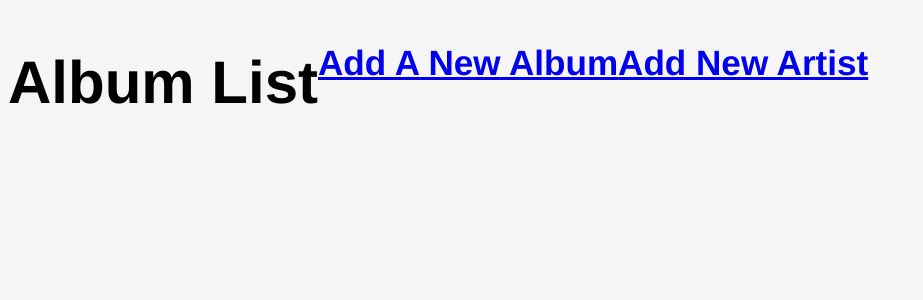
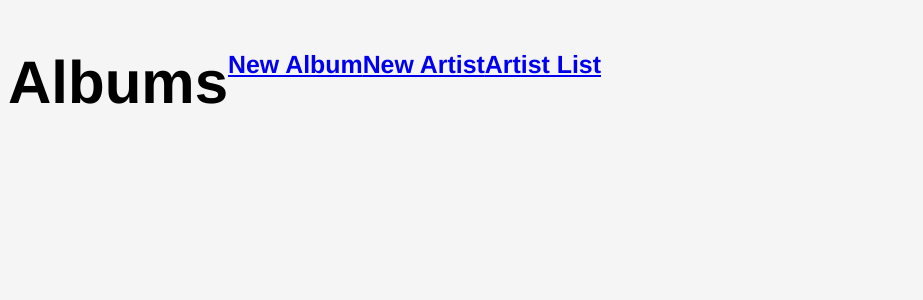
Before and after one commit to Momentum-Team-18/django-music-TheoThibodeau, a Django app: page / in a window 1280 px wide. Shown: the top 300 px of the page, without its empty margins (0-923 px from the left). Run offline with Django 4.2, Linux system fonts and the light colour scheme; data that the repository does not hold is empty.

Commit message:
band profile and other functionality

```diff
--- a/albums/static/styles.css
+++ b/albums/static/styles.css
@@ -8,7 +8,6 @@ body {
 }
 
 .title {
-    text-align: center;
     font-family: 'Franklin Gothic Medium', 'Arial Narrow', Arial, sans-serif;
 }
 
@@ -24,6 +23,7 @@ body {
     height: 400px;
     margin: 90px;
 }
+
 .album::after {
     content: "";
     position: absolute;
@@ -38,8 +38,8 @@ body {
   }
 
   .album:hover::after {
-    width: 150%;
-    height: 150%;
+    width: 100%;
+    height: 165%;
   }
 
 a:visited {
--- a/albums/templates/music_app/artist_detail.html
+++ b/albums/templates/music_app/artist_detail.html
@@ -11,8 +11,8 @@
 <body>
     <h2>{{artist.artist}} Profile</h2>
     <p>Artist Profile:<br><img class="artistImage" src="{{ artist.image.url }}" alt="Album Image"></p>
-    <p>Title: {{artist.album_list}}</p>
-    <p>Artist: {{artist.artist}}</p>
+    <p>Albums: {{artist.album_list}}</p>
+    <h5 class="newAlbumButton"><a href="{% url 'new_album' %}">Add New Album</a></h5>
 </body>
 </body>
 </html>
--- a/albums/templates/music_app/artist_list.html
+++ b/albums/templates/music_app/artist_list.html
@@ -10,7 +10,7 @@
 <body>
     <h1>Artist List</h1>
     {% for artist in artists %}
-        <h3>Artist: {{artist.artist}}</h3>
+        <h3>Artist: <a href=""{{artist.artist}}</h3>
         <h4>Albums: {{artist.album_list}}</h4>
     {% endfor %}
     <h1><a href="{% url 'new-artist' %}">Add New Artist</a></h1>
--- a/albums/templates/music_app/index.html
+++ b/albums/templates/music_app/index.html
@@ -9,15 +9,16 @@
     <title>Album List</title>
 </head>
 <body>
-    <h1 class="title">Album List</h1>
-    <h3 class="newAlbumButton"><a href="{% url 'new_album' %}">Add A New Album</a></h3>
-    <h3 class="NewArtistButton"><a href="{% url 'new-artist' %}">Add New Artist</a></h1>
+    <h1 class="title">Albums</h1>
+    <h5 class="newAlbumButton"><a href="{% url 'new_album' %}">New Album</a></h5>
+    <h5 class="newArtistButton"><a href="{% url 'new-artist' %}">New Artist</a></h5>
+    <h5 class="artistList"><a href="{% url 'artist-list' %}">Artist List</a></h5>
     {% for album in albums %}
     <h2 class="album">
         <img class="image" src="{{  album.image.url  }}" alt="Album Image">
         Artist: <a href="{% url 'deets' album.pk %}">{{album.artist}}</a>
         <br>
-        <a href="{% url 'album_detail' album.pk %}">{{album}}</a>
+        Album: <a href="{% url 'album_detail' album.pk %}">{{album}}</a>
         <details class="details">
             <summary>Song List</summary>
             <p>{{ album.song_list }}</p>
--- a/albums/views.py
+++ b/albums/views.py
@@ -8,7 +8,7 @@ def album_list(request):
     albums = Album.objects.all()
     return render(request, 'music_app/index.html', {'albums': albums})
 
-def artist_list(request, pk):
+def artist_list(request):
     artists = Artist.objects.all()
     return render(request, 'music_app/artist_list.html', {'artists': artists})
 
--- a/config/urls.py
+++ b/config/urls.py
@@ -29,7 +29,7 @@ urlpatterns = [
     path('albums/<int:pk>/delete', views.delete_album, name='delete-album'),
     path('albums/<int:pk>/edit', views.edit_album, name='edit-album'),
     path('albums/<int:label_pk>/label', views.albums_by_label, name='album-label'),
-    path('albums/<int:pk>/artists', views.artist_list, name='artist-list'),
+    path('albums/artists', views.artist_list, name='artist-list'),
     path('albums/newartist', views.create_artist, name='new-artist'),
     path('albums/<int:pk>/deets', views.artist_detail, name='deets'),
 ]
```
